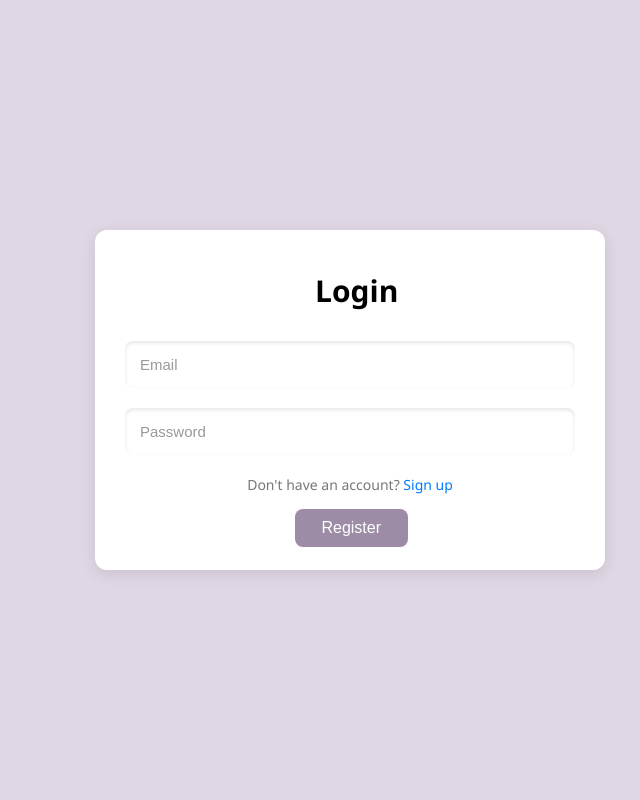
After one commit to victorio-kalelle/photobooth-system, a Flask app: page /login in a window 1280 px wide. The commit adds this page. Shown: the whole page, without its empty margins (640-1280 px from the left). Run offline with Flask 3, Linux system fonts and the light colour scheme.

Commit message:
add login page

```diff
--- a/main.py
+++ b/main.py
@@ -3,9 +3,12 @@ from flask import Flask, render_template
 app = Flask(__name__)
 
 @app.route('/')
-
 def homepage():
     return render_template('homepage.html')
 
+@app.route('/login')
+def loginpage():
+    return render_template('login.html')
+
 if __name__ == '__main__':
     app.run(debug=True)
--- /dev/null
+++ b/static/css/login.css
@@ -0,0 +1,81 @@
+body {
+     background-color: #E0D7E5;
+    font-family: 'Segoe UI', Tahoma, Geneva, Verdana, sans-serif;
+    margin: 0;
+    padding: 0;
+    display: flex;
+    flex-direction: column;
+    align-items: center;
+    justify-content: center;
+    min-height: 100vh;
+}
+
+.holder {
+    width: 450px;
+    height: 280px;
+    background-color: #ffffff;
+    border-radius: 12px;
+    box-shadow: 0 4px 16px rgba(0,0,0,0.1);
+    margin-left: 700px;
+    padding: 30px;
+}
+
+.login-title {
+    margin-left: 190px;
+    font-size: 30px;
+    font-weight: bold;
+    margin-top: 10px;
+}
+
+.input-single {
+    margin-bottom: 20px;
+}
+
+input {
+    width: 100%;
+    padding: 15px;
+    border: none;
+    outline: none;
+    background-color: #ffffff;
+    font-size: 15px;
+    border-radius: 8px;
+    box-shadow: inset 0 2px 4px rgba(0,0,0,0.1);
+}
+
+input::placeholder {
+    font-size: 15px;
+    color: #999;
+}
+
+.signup-text {
+    text-align: center;
+    font-size: 14px;
+    color: #777;
+    margin: 15px 0;
+}
+
+.signup-text a {
+    color: #007BFF;
+    text-decoration: none;
+}
+
+.signup-text a:hover {
+    text-decoration: underline;
+}
+
+.register-btn {
+    display: block;
+    width: 25%;
+    background-color: #9d8ca5;
+    color: white;
+    padding: 10px;
+    border: none;
+    border-radius: 8px;
+    cursor: pointer;
+    font-size: 16px;
+    margin-left: 170px;
+}
+
+.register-btn:hover {
+    background-color: #8c7a96;
+}
--- a/templates/homepage.html
+++ b/templates/homepage.html
@@ -7,6 +7,7 @@
 </head>
 <body>
     <img src="{{ url_for('static', filename='images/logo.png') }}" alt="Logo" class="center-image">
+    <a href="/login">
     <button class = "start-button">Start</button>
 </body>
 </html>
--- /dev/null
+++ b/templates/login.html
@@ -0,0 +1,31 @@
+<DOCTYPE! html>
+<html lang="en">
+
+<head>
+    <meta charset="UTF-8">
+    <title>Login | Photobooth</title>
+    <link rel="stylesheet" href="{{ url_for('static', filename='css/login.css') }}">
+</head>
+<body>
+    </a>
+    <div class="holder">
+        <p class="login-title">Login</p>
+        <form>
+
+            <div class="input-single">
+                <input type="email" placeholder="Email">
+            </div>
+            <div class="input-single">
+                <input type="password" placeholder="Password">
+            </div>
+
+            <p class="signup-text">
+                Don't have an account? <a href="#">Sign up</a>
+            </p>
+
+            <button type="submit" class="register-btn">Register</button>
+        </form>
+    </div>
+</body>
+
+</html>
```
